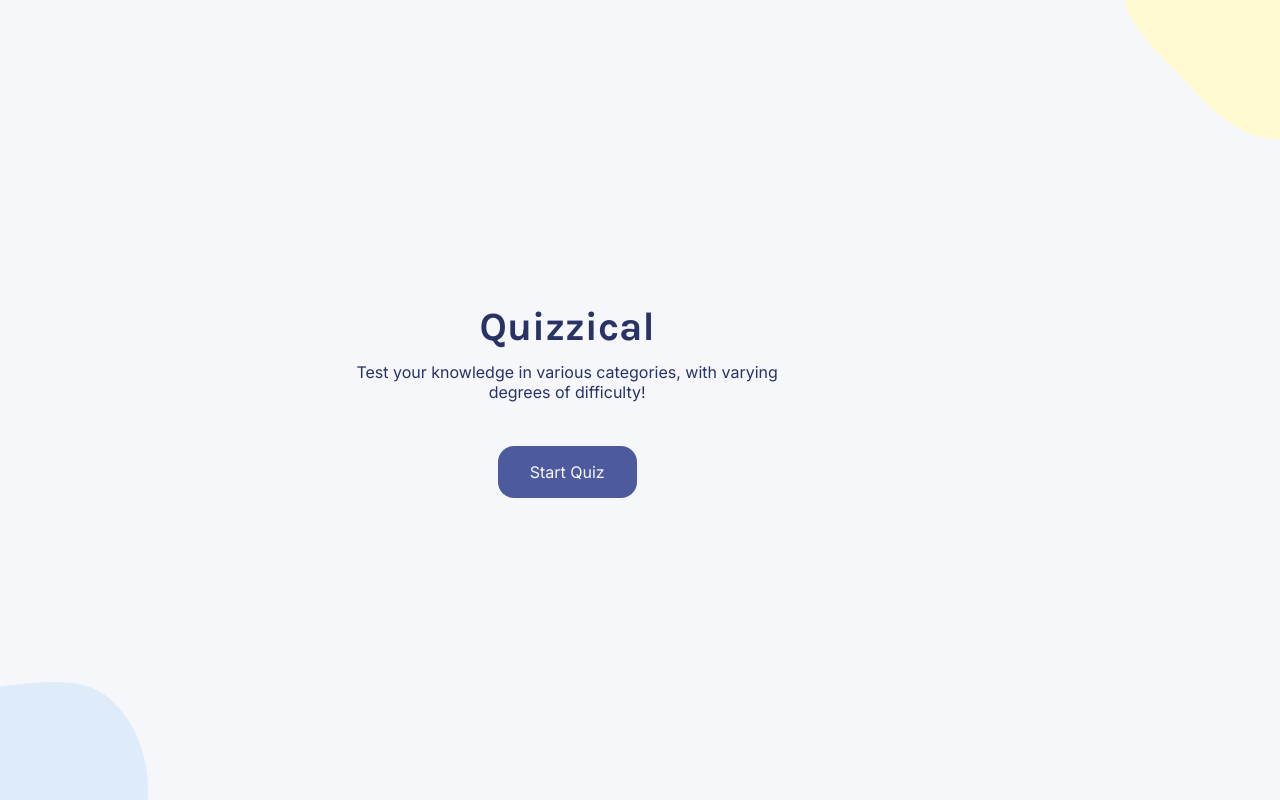
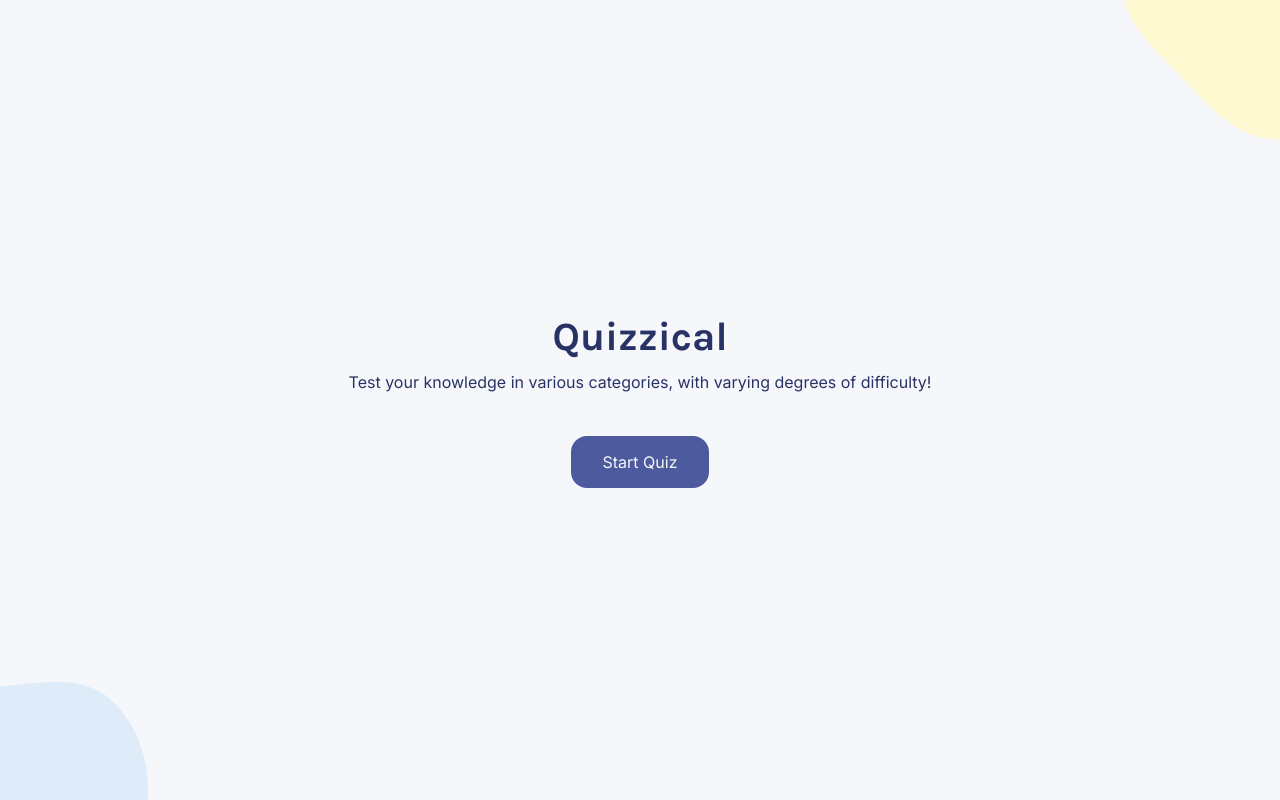
Before and after one commit to iamindika/quizzical, a React (Vite) app: page / in a window 1280 px wide. Built offline with nearby package versions, Linux system fonts and the light colour scheme.

Commit message:
define wrapper styles and modify intro styles

```diff
--- a/src/index.css
+++ b/src/index.css
@@ -40,19 +40,35 @@ body {
   opacity: 0.5;
 }
 
-/* Reusable Styles */
-.container {
-  width: 75%;
+.question {
+  margin: 0;
+  font: 700 1rem "Karla", sans-serif;
 }
 
+.answer-btn {
+  border: 0.7px solid #4D5B9E;
+  border-radius: 8px;
+  padding: .25em .5em;
+  background-color: #F5F7FB;
+  font: 400 0.8rem "Inter", sans-serif;
+  color: #293264;
+}
+
+/* Reusable Styles */
+
+
 /* General Styles */
-#root {
+.wrapper {
   position: relative;
   display: flex;
   flex-direction: column;
   justify-content: center;
   align-items: center;
   height: 100vh;
+}
+
+.intro {
+  width: 75%;
 }
 
 .blob--left {
@@ -71,7 +87,13 @@ body {
   margin: .75em 0 2.75em;
 }
 
-.trivia-list {
+.trivia-list,
+.answer-list {
   padding: 0;
   list-style-type: none;
 }
+
+.answer-list {
+  display: flex;
+  flex-wrap: wrap;
+}
```
